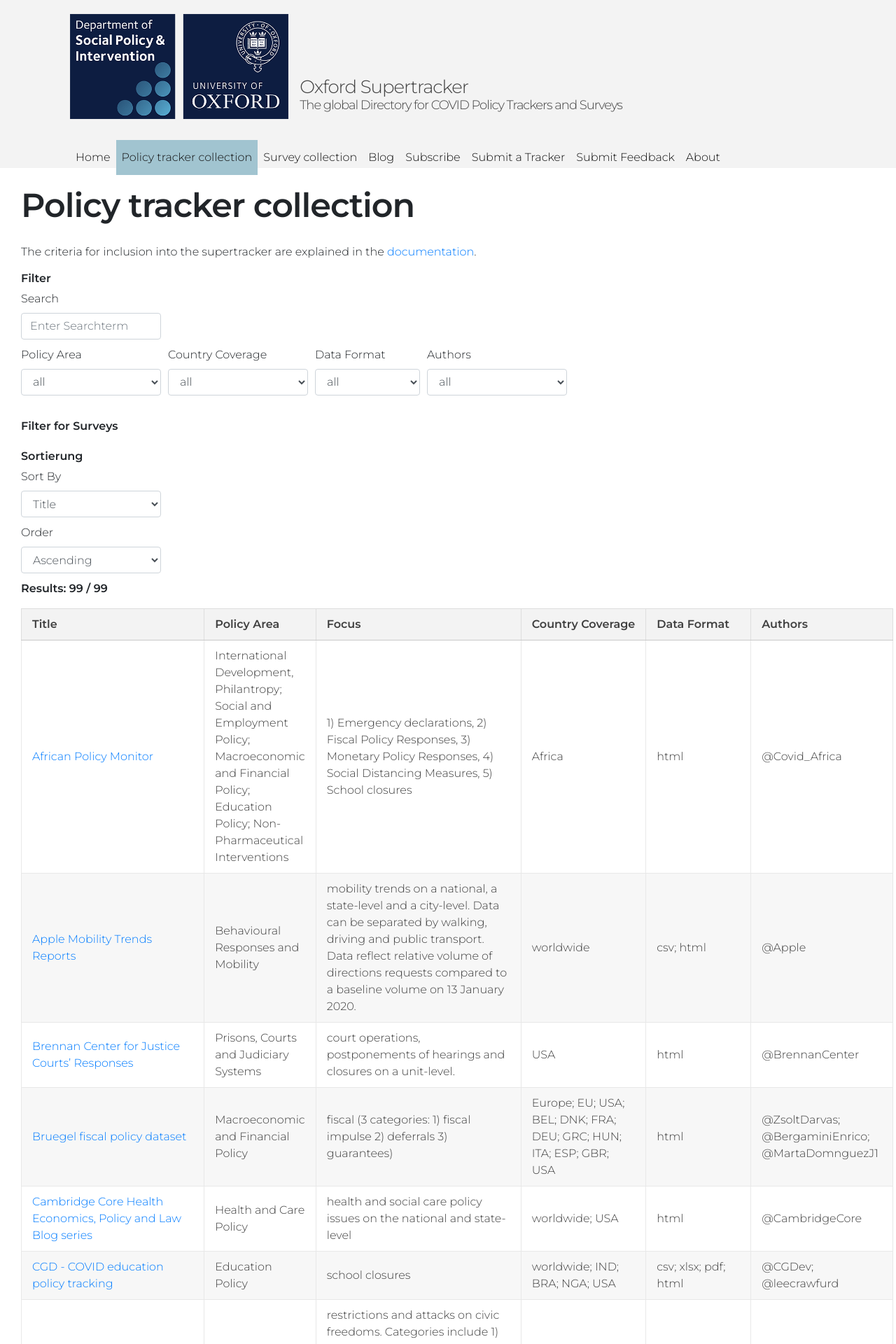
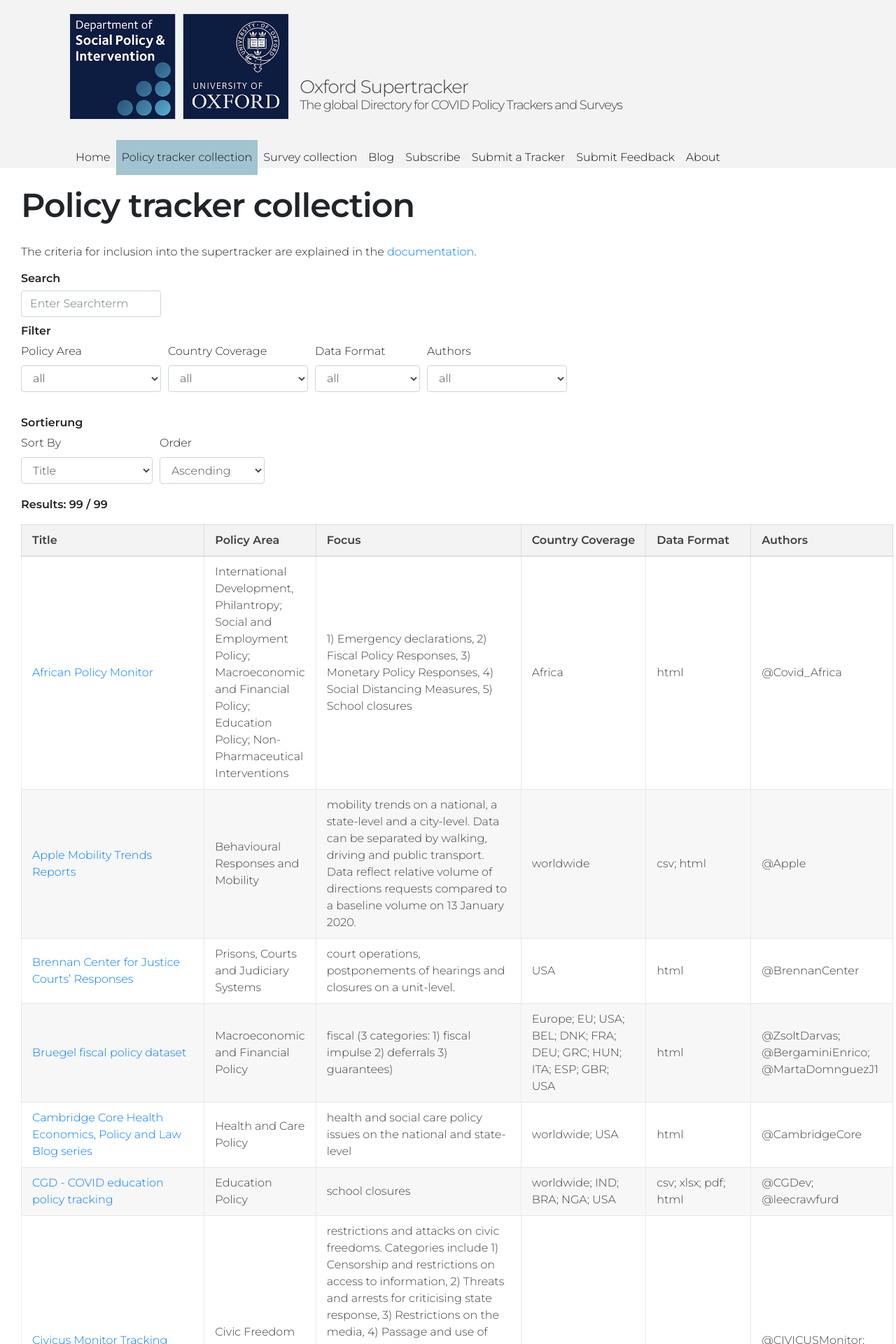
Before and after one commit to lukaslehner/supertracker, a Jekyll site: the page built from 01_policy-trackers.md, in a window 1280 px wide. Shown: the top 1920 px of the page at 70% size. Built offline with Jekyll 4.4.1, drawn with Linux system fonts in a browser that asks for light colours.

Commit message:
fix: hide "Filter for Surveys" on Policy Site

```diff
--- a/_layouts/datatable.html
+++ b/_layouts/datatable.html
@@ -12,25 +12,24 @@ layout: default
   </p>
 
   <form class="filter-container mb-3" action="#0">
-    <h4>Filter</h4>
-    <!-- <div class="d-flex justify-start flex-wrap" id="primaryfilter">
-    </div> -->
+
+    <h4>Search</h4>
     <div class="d-flex justify-start flex-wrap" id="primaryfilter">
       <div class="filter-element">
-        <label>Search</label>
         <input placeholder="Enter Searchterm" type="text" class="form-control" id="search_filter">
       </div>
     </div>
 
+    <h4>Filter</h4>
     <div class="d-flex justify-start flex-wrap" id="filterlist">
     </div>
 
-    <h4 class="mt-4">Filter for Surveys</h4>
-      <div class="justify-start flex-wrap" id="surveyfilter">
+    <h4 class="mt-4 only_for_surveys">Filter for Surveys</h4>
+    <div class="justify-start flex-wrap only_for_surveys" id="surveyfilter">
     </div>
 
     <h4 class="mt-4">Sortierung</h4>
-    <div class="justify-start flex-wrap" id="sortcontainer">
+    <div class="d-flex justify-start flex-wrap" id="sortcontainer">
       <div class="filter-element">
         <label>Sort By</label>
         <select class="form-control" name="Sort By" id="sortby">
--- a/_sass/datatable.scss
+++ b/_sass/datatable.scss
@@ -1,9 +1,9 @@
 body.page-datatable{
-  #surveyfilter{
+  .only_for_surveys{
     display: none;
   }
   &.surveys{
-    #surveyfilter{
+    .only_for_surveys{
       display:flex;
     }
   }
```
